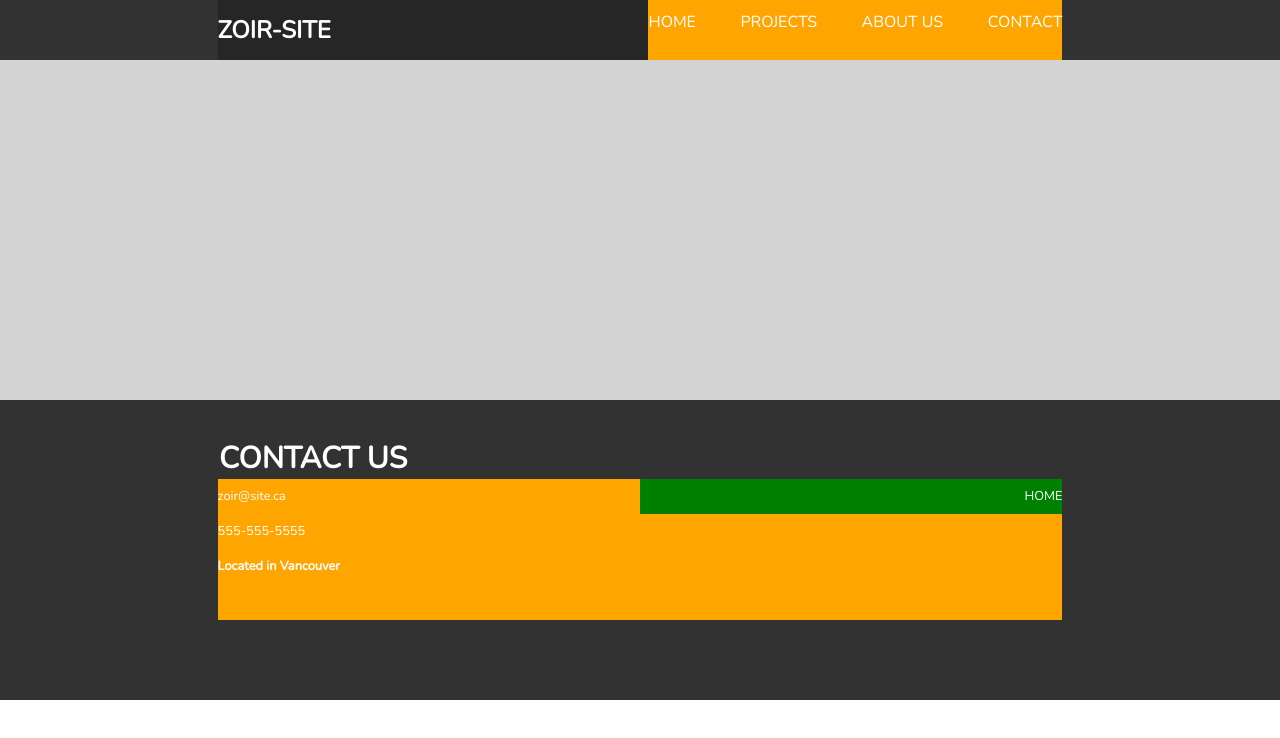
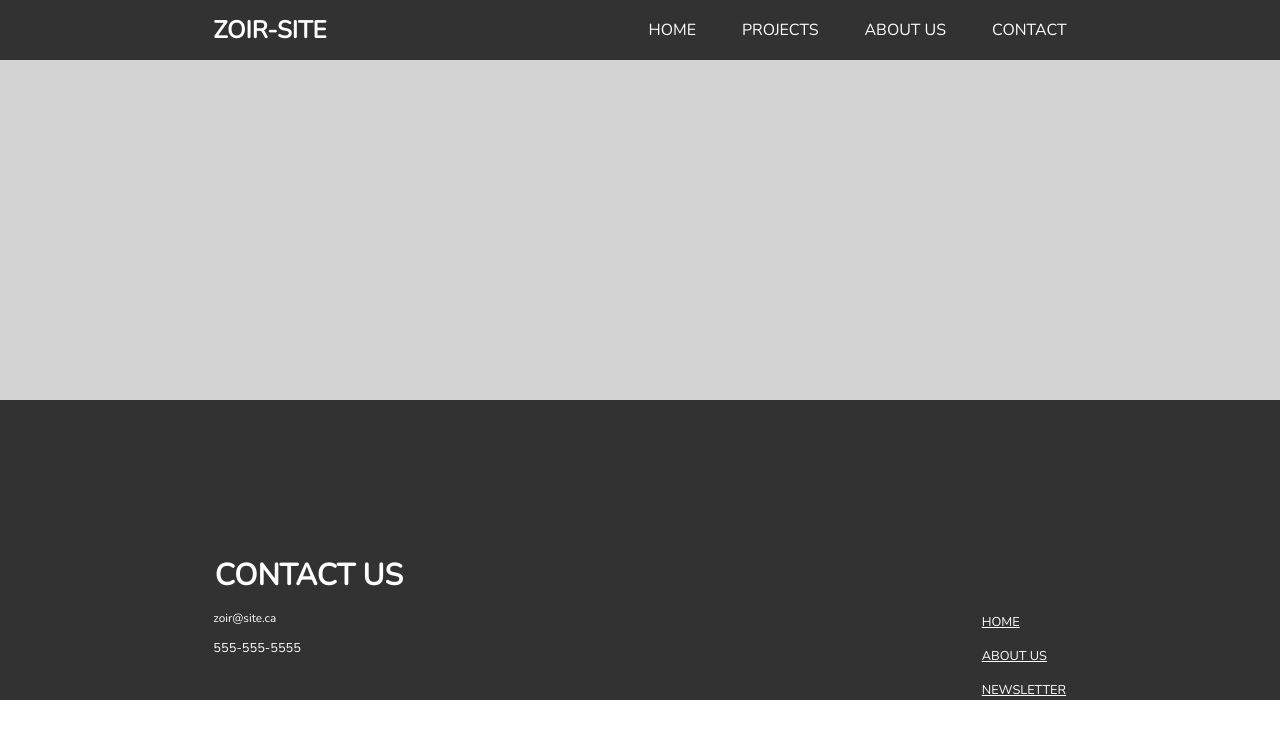
Before and after one commit to jperal720/Zoir-Site, a React (Create React App) app: page / in a window 1280 px wide. Shown: the top 738 px of the page. Built offline with nearby package versions, Linux system fonts and the light colour scheme.

Commit message:
Changed file structure, finished footer design

```diff
--- a/src/App.js
+++ b/src/App.js
@@ -1,4 +1,5 @@
-import "./styles.css";
+import "./styles/header.styles.css";
+import "./styles/footer.styles.css";
 
 function App() {
   return (
@@ -16,18 +17,18 @@ function App() {
       </div>
       <div id="TEST-SEPARATOR"></div>
       <div id="footer-body">
-        <div id="footer-inner-body">
+        <div id="footer-inner-body1">
           <h1 id="footer-contact-us-text">CONTACT US</h1>
-          <div id="footer-contact-info">
-            <div class="footer-division">
-              <h1 class="footer-info">zoir@site.ca</h1>
-              <h1 class="footer-info">555-555-5555</h1>
+          <div id="footer-inner-body2">
+            <div id="footer-inner-body2-left">
+              <h1 id="footer-email">zoir@site.ca</h1>
+              <h1 id="footer-phone">555-555-5555</h1>
               <h1 id="footer-located-in-vancouver">Located in Vancouver</h1>
             </div>
-            <div class="footer-division">
-              <div id="footer-right-side-links">
-                <h1 id="footer-home">HOME</h1>
-              </div>
+            <div id="footer-inner-body2-right">
+              <h1 id="footer-home-button">HOME</h1>
+              <h1 id="footer-about-us-button">ABOUT US</h1>
+              <h1 id="footer-newsletter-button">NEWSLETTER</h1>
             </div>
           </div>
         </div>
--- /dev/null
+++ b/src/styles/footer.styles.css
@@ -0,0 +1,146 @@
+#footer-body {
+    width: 100%;
+    height: 300px;
+    left: 0px;
+    bottom: 0px;
+    background: #323232;
+    display: flex;
+    justify-content: center;
+    align-items: center;
+    flex-direction: column;
+  }
+
+  #footer-inner-body1 {
+    position: absolute;
+    width: 66.666%;
+    height: 183px;
+    bottom: 7.7%;
+    display: flex;
+    flex-direction: column;
+  }
+
+  #footer-inner-body2 {
+    width: 100%;
+    height: 142px;
+    bottom: 79px;
+    display: flex;
+    flex-direction: column;
+  }
+
+  #footer-contact-us-text {
+    width: 191px;
+    height: 41px;
+    left: 240px;
+    bottom: 221px;
+    font-family: "Nunito";
+    font-style: normal;
+    font-weight: bold;
+    font-size: 30px;
+    text-align: center;
+    color: #FFFFFF;
+    padding: 0;
+    margin: 0;
+  }
+
+  #footer-inner-body2-left {
+    position: absolute;
+    width: 127px;
+    height: 108px;
+    left: 0px;
+    bottom: 20px;
+  }
+
+  #footer-email {
+    position: absolute;
+    font-family: "Nunito";
+    font-style: normal;
+    font-weight: normal;
+    font-size: 11.8px;
+    text-align: left;
+    top: 0;
+    margin: 0;
+    color: #FFFFFF;
+  }
+
+  #footer-phone {
+    position: absolute;
+    font-family: "Nunito";
+    font-style: normal;
+    font-weight: normal;
+    font-size: 12.8px;
+    text-align: left;
+    bottom: 61px;
+    margin: 0;
+    color: #FFFFFF;
+  }
+
+  #footer-located-in-vancouver {
+    position: absolute;
+    font-family: "Nunito";
+    font-style: normal;
+    font-weight: bold;
+    font-size: 12.8px;
+    text-align: left;
+    bottom: 0px;
+    margin: 0;
+    color: #FFFFFF;
+  }
+
+  #footer-inner-body2-right {
+    position: absolute;
+    width: 85px;
+    height: 85px;
+    right: 0px;
+    bottom: 39px;
+  }
+
+  #footer-home-button {
+    position: absolute;
+    width: 85px;
+    height: 17px;
+    top: 0px;
+    font-family: "Nunito";
+    font-style: normal;
+    font-weight: normal;
+    font-size: 12.8px;
+    line-height: 17px;
+    text-align: center;
+    text-decoration-line: underline;
+    margin: 0;
+    color: #FFFFFF;
+    text-align: left;
+  }
+
+  #footer-about-us-button {
+    position: absolute;
+    width: 85px;
+    height: 17px;
+    top: 34px;
+    font-family: "Nunito";
+    font-style: normal;
+    font-weight: normal;
+    font-size: 12.8px;
+    line-height: 17px;
+    text-align: center;
+    text-decoration-line: underline;
+    margin: 0;
+    color: #FFFFFF;
+    text-align: left;
+  }
+
+  #footer-newsletter-button {
+    position: absolute;
+    width: 85px;
+    height: 17px;
+    bottom: 0px;
+    font-family: "Nunito";
+    font-style: normal;
+    font-weight: normal;
+    font-size: 12.8px;
+    line-height: 17px;
+    text-align: center;
+    text-decoration-line: underline;
+    margin: 0;
+    color: #FFFFFF;
+    text-align: left;
+  }
--- a/src/styles.css
+++ b/src/styles/header.styles.css
@@ -27,9 +27,8 @@
 
 #header-items {
   position: relative;
-  width: 66%;
+  width: 66.666%;
   height: 100%;
-  background-color: rgba(0, 0, 0, 0.24);
   align-items: center;
   display: flex;
   justify-content: space-between;
@@ -44,10 +43,10 @@
 #header-items-right {
   width: 49%;
   height: 100%;
-  background-color: orange;
   flex-direction: row;
   display: flex;
   justify-content: space-between;
+  align-items: center;
 }
 
 #title-text {
@@ -99,91 +98,3 @@
   text-align: center;
   color: #FFFFFF;
 }
-
-#footer-body {
-  width: 100%;
-  height: 300px;
-  left: 0px;
-  bottom: 0px;
-  background: #323232;
-  display: flex;
-  justify-content: center;
-  align-items: center;
-  flex-direction: column;
-}
-
-#footer-inner-body {
-  width: 66%;
-  height: 75%;
-  top: 25px;
-  display: flex;
-  flex-direction: column;
-}
-
-#footer-contact-us-text {
-  width: 191px;
-  top: 0px;
-  font-family: "Nunito";
-  font-style: normal;
-  font-weight: bold;
-  font-size: 30px;
-  text-align: center;
-  color: #FFFFFF;
-  padding: 0;
-  margin: 0;
-
-}
-
-#footer-contact-info {
-  width: 100%;
-  height: 63%;
-  display: flex;
-  align-items: center;
-  background-color: red;
-}
-
-.footer-division {
-  padding: 0;
-  margin: 0;
-  width: 50%;
-  height: 100%;
-  background-color: orange;
-  display: flex;
-  flex-direction: column;
-}
-
-.footer-info {
-  font-family: "Nunito";
-  font-style: normal;
-  font-weight: normal;
-  font-size: 12.8px;
-  text-align: left;
-  color: #FFFFFF;
-}
-
-#footer-right-side-links {
-  background-color: green;
-  justify-content: right;
-
-}
-
-#footer-home {
-  font-family: "Nunito";
-  font-style: normal;
-  font-weight: normal;
-  font-size: 12.8px;
-  text-align: right;
-
-  color: #FFFFFF;
-}
-
-#footer-located-in-vancouver {
-  display: flex;
-  font-family: "Nunito";
-  font-style: normal;
-  font-weight: bold;
-  font-size: 12.8px;
-  text-align: left;
-  bottom: 0;
-  color: #FFFFFF;
-}
```
